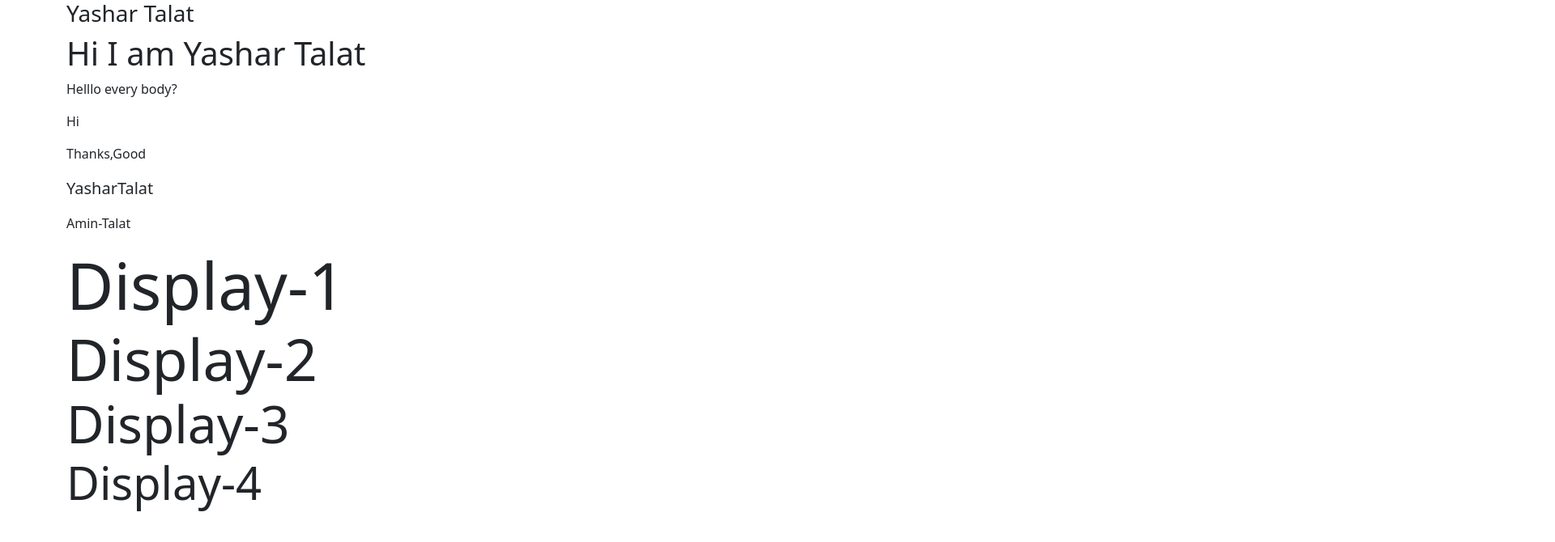
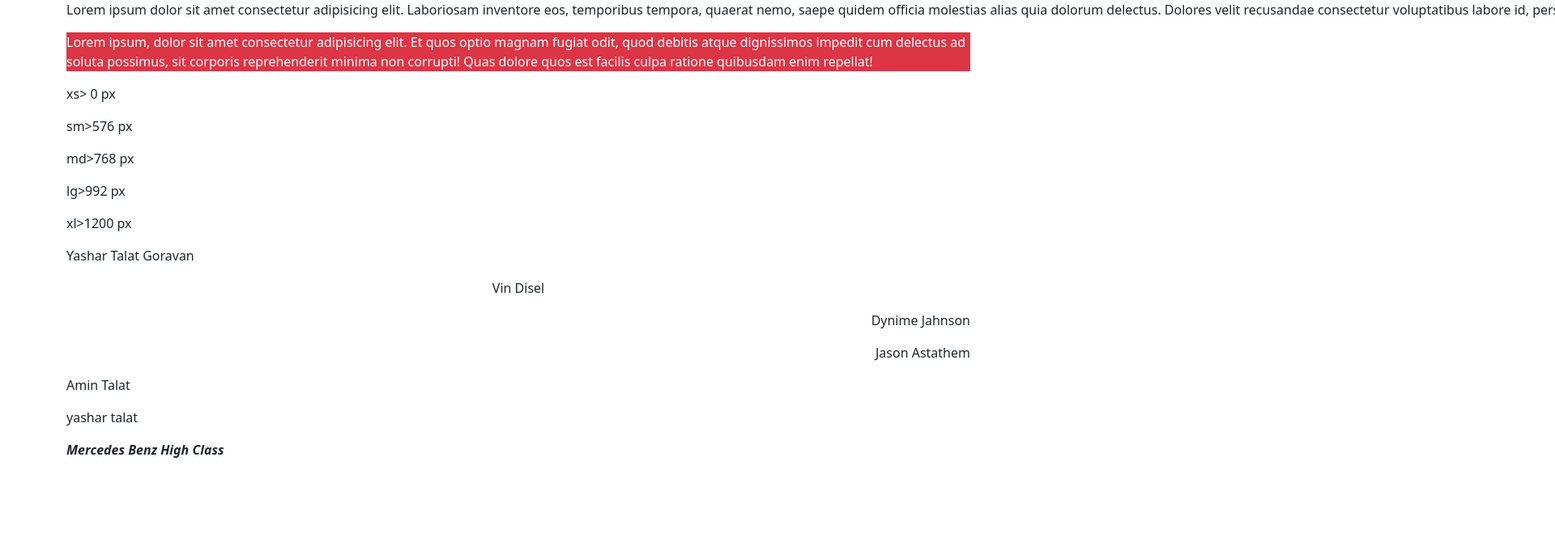
Before and after one commit to Yashar-Talat/LearningBootStrap, a plain HTML site: page index.html in a window 1280 px wide. Shown: the top 670 px of the page at 81% size, 1920 px wide, since content can reach past the window. Drawn offline with Linux system fonts and the light colour scheme; files that its build step writes are made by us from their sources.

Commit message:
text-nowrap-sm-md-lg-xl-start-end-lowercase-capti-

```diff
--- a/index.html
+++ b/index.html
@@ -7,29 +7,27 @@
         <title>BootStrap-Front</title>
         <link rel="stylesheet" href="css/bootstrap-reboot.min.css">
         <link rel="stylesheet" href="css/bootstrap.min.css">
-        <link rel="stylesheet" href="style.css">
+        <link rel="stylesheet" href="css/style.css">
 
     </head>
     <body>
         <div class="container">
-            <h3>Yashar Talat</h3>
-            <div class="content">
-                <p class="h1">Hi I am Yashar Talat</p>
-                <p>Helllo every body?</p>
-            </div>
-            <div class="content">
-                <p>Hi</p>
-                <p>Thanks,Good</p>
-            </div>
-            <div class="content">
-                <p class="lead">YasharTalat</p>
-                <blockquote>Amin-Talat</blockquote>
-            </div>
-            <div class="display-1">Display-1</div>
-            <div class="display-2">Display-2</div>
-            <div class="display-3">Display-3</div>
-            <div class="display-4">Display-4</div>
-        </di4>
-        <scr4pt src="js/bootstrap.min.js"></script>
+          <p class="text-nowrap">Lorem ipsum dolor sit amet consectetur adipisicing elit. Laboriosam inventore eos, temporibus tempora, quaerat nemo, saepe quidem officia molestias alias quia dolorum delectus. Dolores velit recusandae consectetur voluptatibus labore id, perspiciatis ea iste ducimus! Accusantium reiciendis voluptatibus saepe debitis! Repellendus!</p>
+          <p class="text-bg-danger">Lorem ipsum, dolor sit amet consectetur adipisicing elit. Et quos optio magnam fugiat odit, quod debitis atque dignissimos impedit cum delectus ad soluta possimus, sit corporis reprehenderit minima non corrupti! Quas dolore quos est facilis culpa ratione quibusdam enim repellat!</p>
+          <p>xs> 0 px</p>
+          <p>sm>576 px</p>
+          <p>md>768 px</p>
+          <p>lg>992 px</p>
+          <p>xl>1200 px</p>
+          <p class="text-start">Yashar Talat Goravan</p>
+          <p class="text-center">Vin Disel</p>
+          <p class="text-end">Dynime Jahnson</p>
+          <p class="text-sm-start text-md-center text-xl-end">Jason Astathem</p>
+          <p class="text-capitalize">Amin Talat</p>
+          <p class="text-lowercase">Yashar Talat</p>
+          <p class="text-capitalize fw-bold fst-italic">Mercedes benz high class</p>
+        </div>
+        <script src="js/jquery-3.7.0.min.js"></script>
+        <script src="js/bootstrap.min.js"></script>
     </body>
 </html>
```
